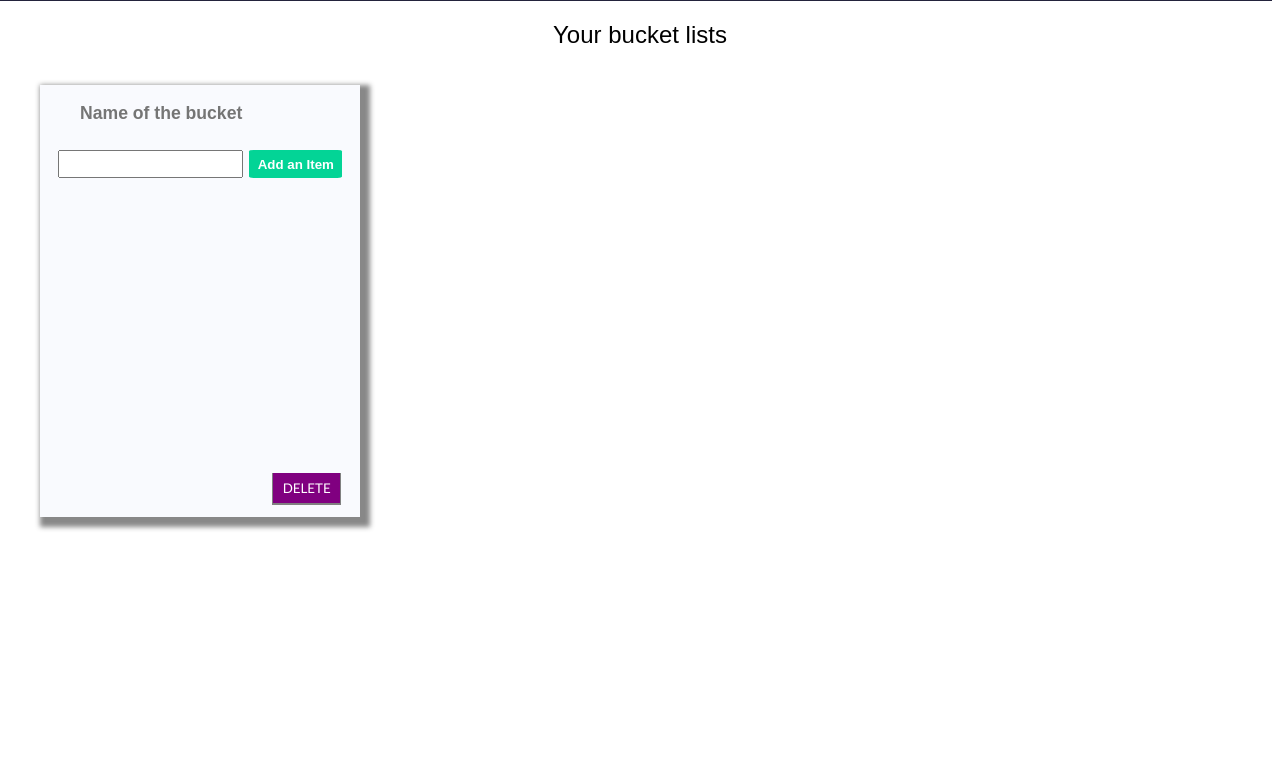
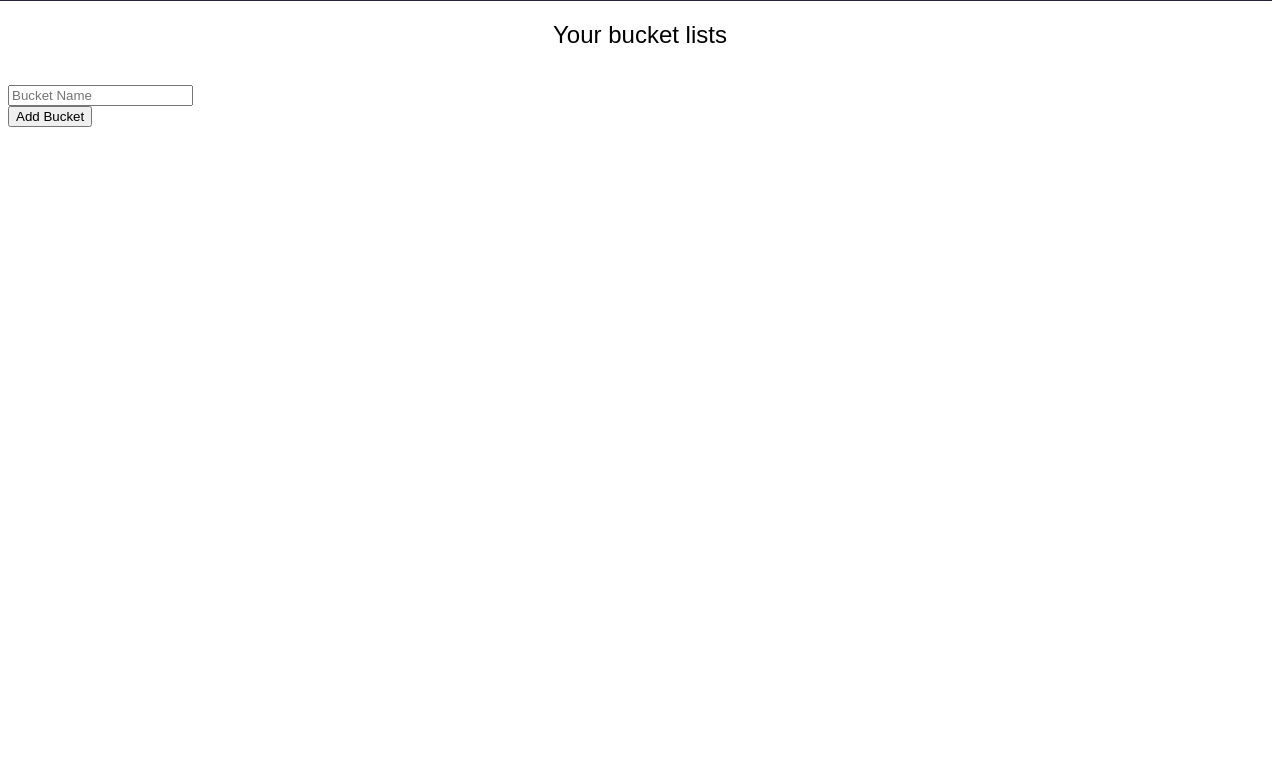
Before and after one commit to briankabiro/BucketList, a Flask app: template templates/view.html in a window 1280 px wide. Shown: the part 54-816 px from the top of the page. Run offline with Flask 2, Linux system fonts and the light colour scheme; the template is opened without the code that fills it, so the values that code supplies are empty; some libraries are stand-ins or nearby versions.

Commit message:
Change HTML Layout
I changed my implementation so that the bucket list can be created on other pages

```diff
--- a/templates/view.html
+++ b/templates/view.html
@@ -22,18 +22,14 @@
             </div>
 
             <div class="bucket-lists">
-                <div id="bucket-list">
-                        <input type="text" id='title-input' name="title" placeholder="Name of the bucket" required>
 
-                        <form id="add-item-form">
-                            <input id= "add-item-input" type="text" name="add-item-input" required>
-                            <button>Add an Item</button>
-                        </form>
-
-                    <div id="items-list"></div>
-                    <button id="delete-button">DELETE</button>
-                </div>
             </div>
+        <form name="createBucket" method="POST", action="/view/create_bucket">
+          <div class="form-group">
+            <input type="text" class="form-control" required placeholder="Bucket Name" id="title" name="bucket" value="{{ request.form.bucket }}">
+            <br>
+            <input type="submit" class="btn btn-primary" value="Add Bucket">
+          </div>
         </div>
     </div>
 <script src="https://ajax.googleapis.com/ajax/libs/jquery/3.2.1/jquery.min.js"></script>
```
